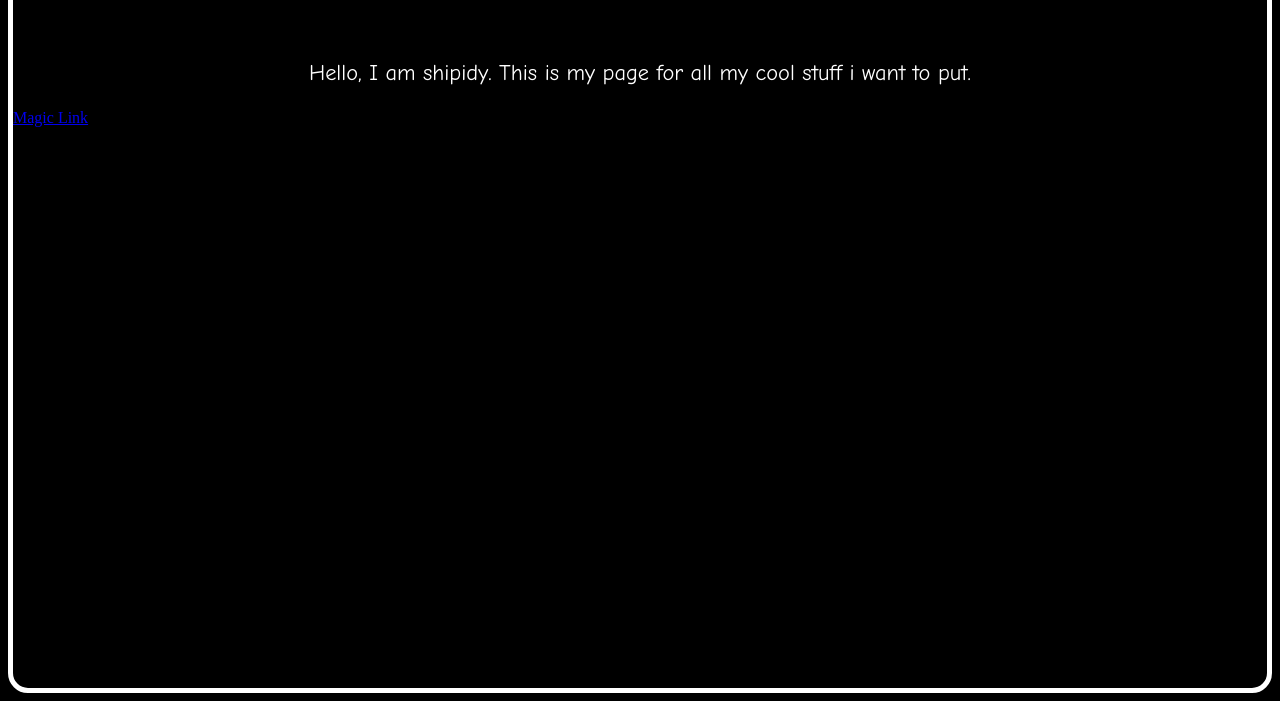
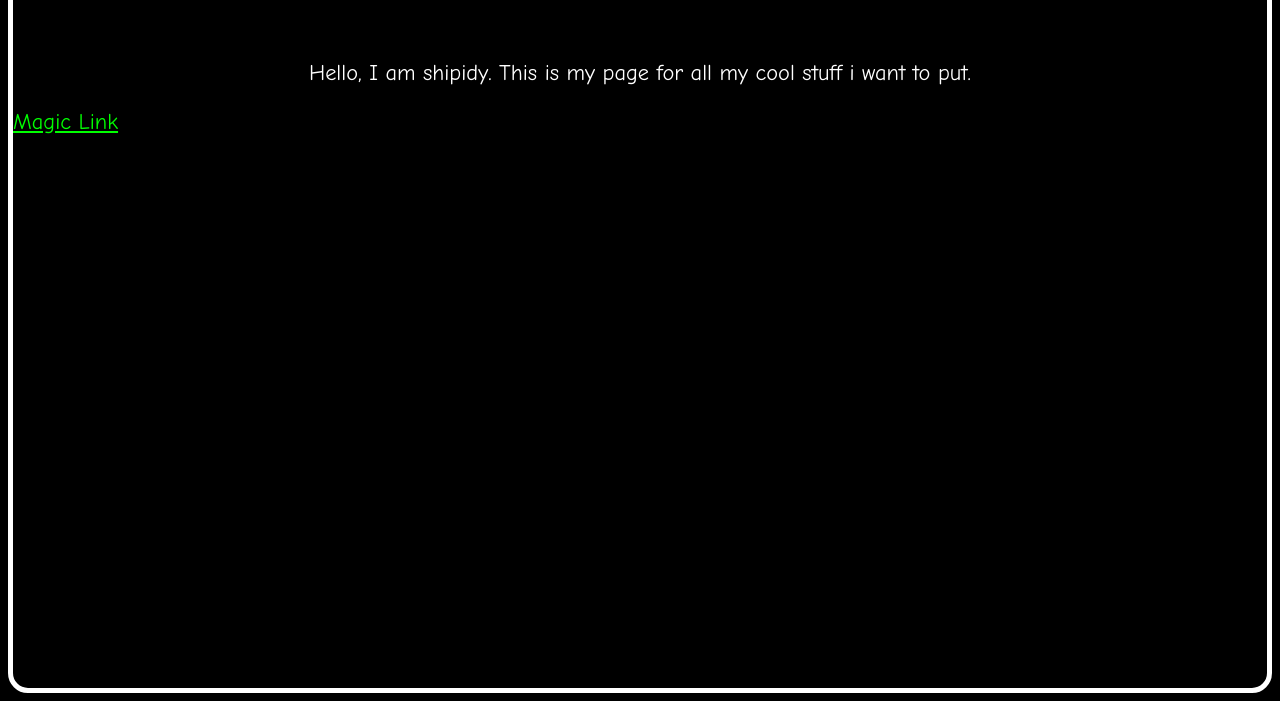
Before and after one commit to shipidy/Linked, a plain HTML site: page index.html in a window 1280 px wide. Shown: the part 99-800 px from the top of the page. Drawn offline with Linux system fonts and the light colour scheme.

Commit message:
Update index.html

```diff
--- a/index.html
+++ b/index.html
@@ -19,6 +19,12 @@
   font-size: 140%;
   text-align:center
 }
+      a {
+  color: lime;
+  font-family: Comic Sans MS;
+  font-size: 140%;
+  text-align:center
+}
     </style>
   </head>
   <body>
```
